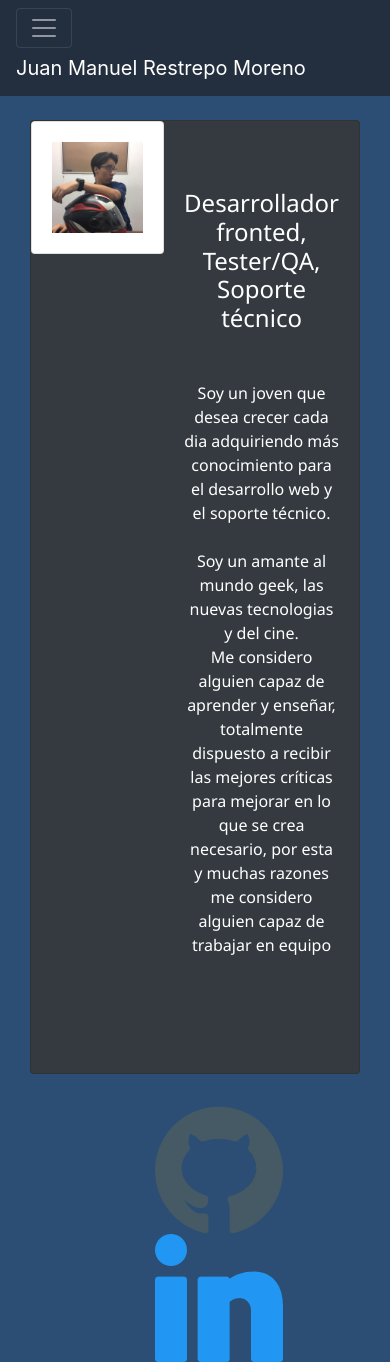
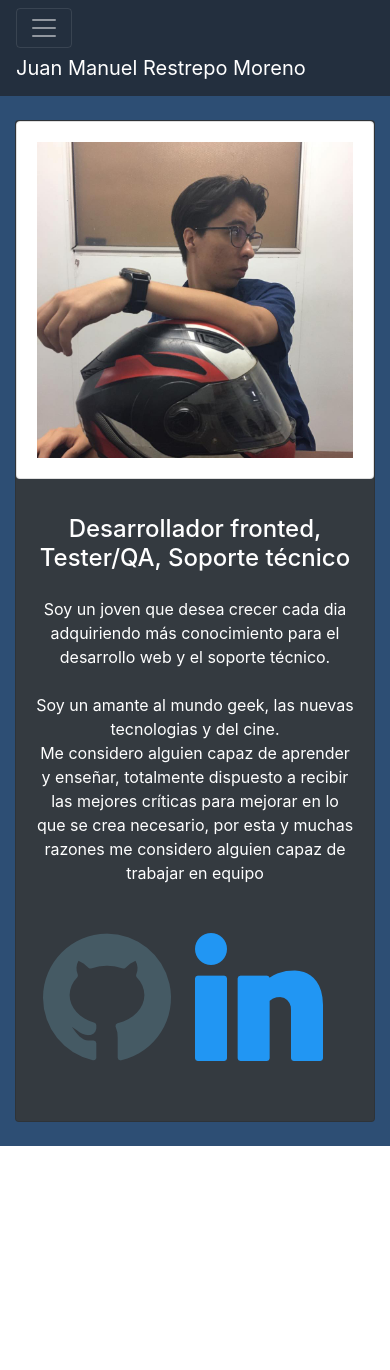
Before and after one commit to juanrex04/portfolio, a Vue app: page / in a window 390 px wide. After the commit the page ends 1146 px from the top, so only its background shows below. Built offline with nearby package versions, Linux system fonts and the light colour scheme.

Commit message:
-Cambios en el layout en al parte de background -Mejorar el el responsive para la view de Me en la card de presentacion

```diff
--- a/src/App.vue
+++ b/src/App.vue
@@ -27,6 +27,7 @@
   text-align: center;
   background: #2d4e74;
   min-height: 100vh;
+
 }
 #navBar {
   background-color: #232f3e;
--- a/src/views/Me.vue
+++ b/src/views/Me.vue
@@ -1,13 +1,13 @@
 <template>
-  <div id="master" class="container mt-4">
+  <div id="master" class="container.fluid mt-4">
     <b-card
       no-body
-      class="overflow-hidden"
+      class="overflow-hidden fluid"
       bg-variant="dark"
       text-variant="white"
     >
       <b-row no-gutters>
-        <b-col>
+        <b-col md="6">
           <b-card>
             <b-img
               :src="require(`../assets/img/photo.jpg`)"
@@ -15,13 +15,12 @@
               alt="Juan Manuel"
           /></b-card>
         </b-col>
-        <b-col id="body">
+        <b-col md="6">
           <b-card-body
             title="Desarrollador fronted, Tester/QA, Soporte técnico"
-            class="my-5"
-            body-text-variant="Franklin Gothic Medium"
+            class="my-3"
           >
-            <b-card-text class="my-5">
+            <b-card-text class="my-4">
               Soy un joven que desea crecer cada dia adquiriendo más
               conocimiento para el desarrollo web y el soporte técnico.
               <br />
@@ -32,24 +31,37 @@
               dispuesto a recibir las mejores críticas para mejorar en lo que se
               crea necesario, por esta y muchas razones me considero alguien
               capaz de trabajar en equipo
+              <br />
+              <br />
+              <div class="my-4">
+                <a href="https://github.com/juanrex04" target="_BLANK">
+                  <img
+                    id="gitHub"
+                    src="../assets/img/github.png"
+                    v-b-tooltip.hover.left
+                    title="GitHub"
+                  />
+                </a>
+                <a
+                  href="https://www.linkedin.com/in/juan-manuel-restrepo-moreno-6ab45a19b"
+                  target="_BLANK"
+                  class="mx-4"
+                >
+                  <img
+                    id="linkedin"
+                    src="../assets/img/linkedin.png"
+                    alt="linkeIn"
+                    v-b-tooltip.hover.right
+                    title="LinkedIn"
+                  />
+                </a>
+              </div>
             </b-card-text>
           </b-card-body>
         </b-col>
       </b-row>
     </b-card>
     <br />
-    <div class="container my-2 mx-4">
-      <a href="https://github.com/juanrex04" target="_BLANK">
-        <img id="gitHub" src="../assets/img/github.png" />
-      </a>
-      <a
-        href="https://www.linkedin.com/in/juan-manuel-restrepo-moreno-6ab45a19b"
-        target="_BLANK"
-        class="mx-4"
-      >
-        <img id="linkedin" src="../assets/img/linkedin.png" />
-      </a>
-    </div>
   </div>
 </template>
 
@@ -62,7 +74,7 @@ export default {};
   -moz-osx-font-smoothing: grayscale;
   text-align: center;
   background: #2d4e74;
-  min-height: 120vh;
+  min-height: 80vh;
   max-height: 200vh;
 }
 #img {
@@ -71,12 +83,15 @@ export default {};
 }
 #github {
   width: 100px;
+  height: auto;
 }
 #linked {
   width: 100px;
+  height: auto;
 }
 #description {
   text-align: left;
+  height: auto;
 }
 #title {
   font-family: "Franklin Gothic Medium", "Arial Narrow", Arial, sans-serif;
--- a/src/views/curriculum.vue
+++ b/src/views/curriculum.vue
@@ -20,7 +20,8 @@ export default {};
   float: center;
   color: white;
 }
-#body{
-  min-height: 50vh;
+.body{
+  min-height: 150vh;
+  max-height: 150vh;
 }
 </style>
--- a/src/views/portfolio.vue
+++ b/src/views/portfolio.vue
@@ -9,7 +9,8 @@
   -moz-osx-font-smoothing: grayscale;
   text-align: center;
   background: #2d4e74;
-  min-height: 80vh;
+  min-height: 91.5vh;
+  max-height: 100vh;
 }
 #titles {
   font-family: "Franklin Gothic Medium", "Arial Narrow", Arial, sans-serif;
--- a/src/views/skill.vue
+++ b/src/views/skill.vue
@@ -1,5 +1,5 @@
 <template>
-  <div id="skill" class="container">
+  <div id="skill" class="container.fluid">
     <div title="skills">
       <h1 id="titles" class="my-4">HARDSKILLS</h1>
       <img id="express" src="../assets/img/express.png" class="my-4" />
@@ -17,7 +17,7 @@
     <br />
     <br />
     <br />
-    <div title="knowledge" class="container">
+    <div title="knowledge" class="container.fluid">
       <h1 id="titles">SOFTSKILLS</h1>
       <img id="mindset" src="../assets/img/mindset.png" />
     </div>
@@ -34,7 +34,8 @@ export default {
   -moz-osx-font-smoothing: grayscale;
   background: #2d4e74;
   min-height: 85vh;
-  max-height: 200vh;
+  max-height: 150vh;
+  height: auto;
 }
 #titles {
   color: white;
```
